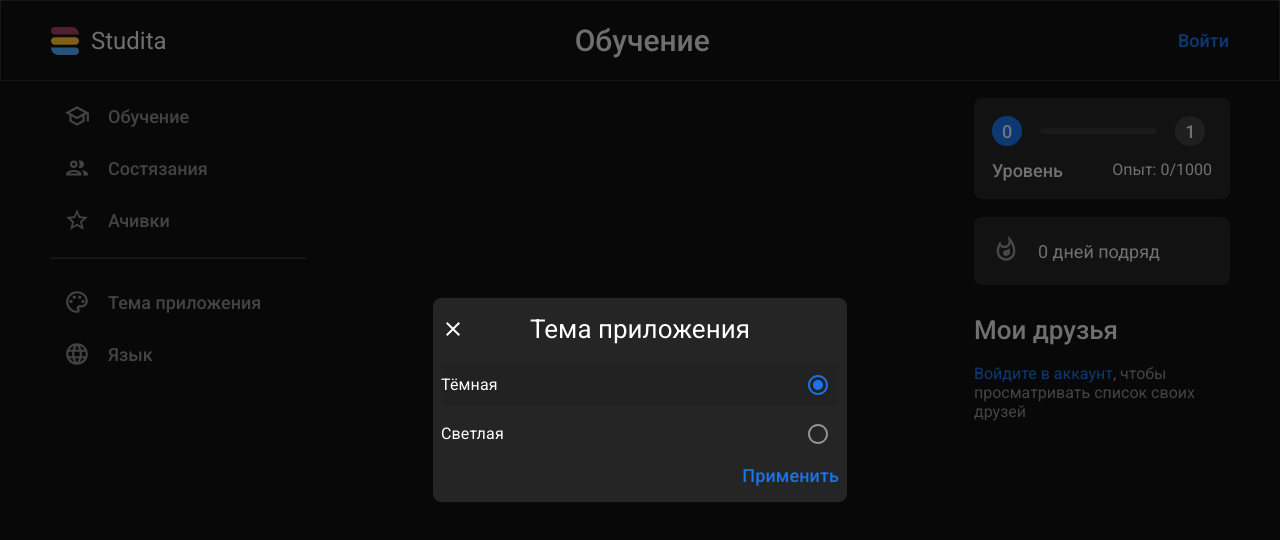
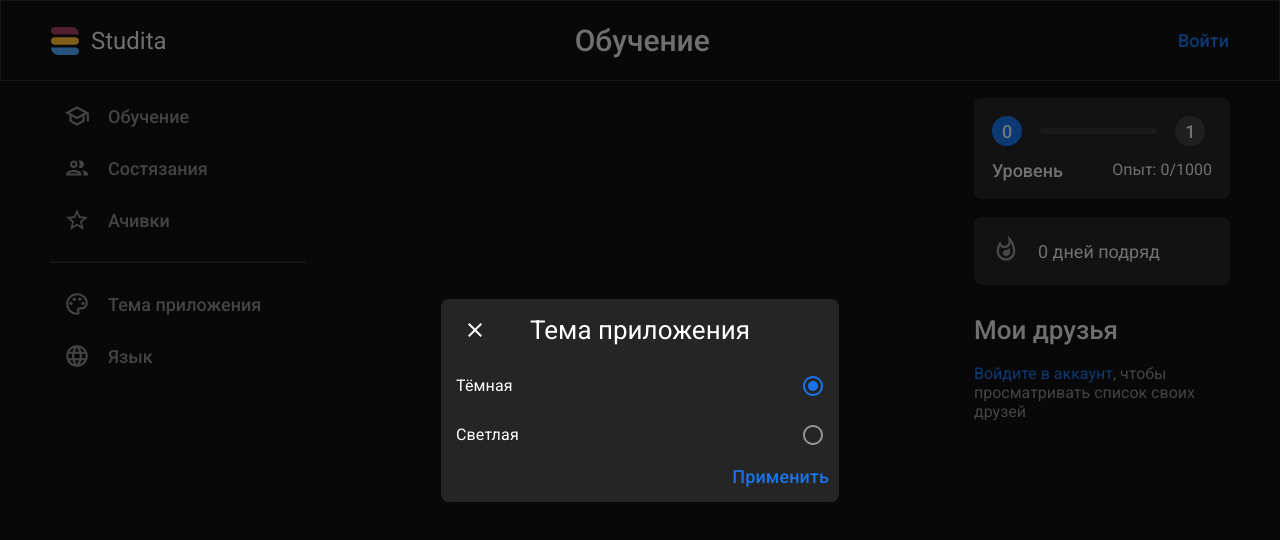
Before and after one commit to Tarasikee/studita-web-react, a React (Create React App) app: page /logout in a window 1280 px wide. Both pictures are taken after a click on the button "Тема приложения". Shown: the top 540 px of the page. Built offline with nearby package versions, Linux system fonts and the light colour scheme; no server answers.

Commit message:
New Version of Studita with Themes v 0.035

```diff
--- a/src/Components/LeftBar/ItemBar/ItemBar.module.css
+++ b/src/Components/LeftBar/ItemBar/ItemBar.module.css
@@ -15,6 +15,7 @@ button.containerItem {
     margin: 0;
     border: none;
     outline: none;
+    cursor: pointer;
     background-color: transparent;
     border-radius: 0;
     transition: 500ms ease-out;
--- a/src/Components/LeftBar/LeftBar.jsx
+++ b/src/Components/LeftBar/LeftBar.jsx
@@ -26,36 +26,10 @@ const LeftBar = props => {
         setOpen(false);
     };
 
-    const handleColorAndMarginBottom = () => {
-
-        if (theme === 'white' && !isLogin) {
-            return {color: 'rgba(0, 0, 0, 0.5)', marginBottom: '14px'}
-        } else if (theme === 'white' && isLogin) {
-            return {color: 'rgba(0, 0, 0, 0.5)', marginBottom: '0'}
-        } else if (theme !== 'white' && !isLogin) {
-            return {color: 'rgba(255, 255, 255, 0.5)', marginBottom: '14px'}
-        } else if (theme !== 'white' && !isLogin) {
-            return {color: 'rgba(255, 255, 255, 0.5)', marginBottom: '14px'}
-        }
-    };
-
-    const handleColorAndMarginTop = () => {
-
-        if (theme === 'white' && !isLogin) {
-            return {color: 'rgba(0, 0, 0, 0.5)', marginTop: '14px'}
-        } else if (theme === 'white' && isLogin) {
-            return {color: 'rgba(0, 0, 0, 0.5)', marginTop: '0'}
-        } else if (theme !== 'white' && !isLogin) {
-            return {color: 'rgba(255, 255, 255, 0.5)', marginTop: '14px'}
-        } else if (theme !== 'white' && !isLogin) {
-            return {color: 'rgba(255, 255, 255, 0.5)', marginTop: '14px'}
-        }
-    };
-
-    const checkStyleForThemeWhite = (style_one, style_two) => {
+    const checkStyles = (style_one, style_two) => {
         return theme === 'white'
-            ? style_one//backgroundColor: 'rgba(255, 255, 255, 0.08)'
-            : style_two//backgroundColor: 'rgba(0, 0, 0, 0.06)'
+            ? style_one
+            : style_two
     };
 
 
@@ -64,8 +38,8 @@ const LeftBar = props => {
             <ItemBar
                 path={"/"}
                 theme={theme}
-                style={checkStyleForThemeWhite({color: 'rgba(0, 0, 0, 0.5)'}, null)}
-                styleP={checkStyleForThemeWhite({color: 'rgba(0, 0, 0, 0.5)'}, null)}
+                style={checkStyles({color: 'rgba(0, 0, 0, 0.5)'}, null)}
+                styleP={checkStyles({color: 'rgba(0, 0, 0, 0.5)'}, null)}
                 text={"Обучение"}
                 icon={<SchoolOutlinedIcon/>}
             />
@@ -73,8 +47,8 @@ const LeftBar = props => {
             <ItemBar
                 path={"/fight"}
                 theme={theme}
-                style={checkStyleForThemeWhite({color: 'rgba(0, 0, 0, 0.5)'}, null)}
-                styleP={checkStyleForThemeWhite({color: 'rgba(0, 0, 0, 0.5)'}, null)}
+                style={checkStyles({color: 'rgba(0, 0, 0, 0.5)'}, null)}
+                styleP={checkStyles({color: 'rgba(0, 0, 0, 0.5)'}, null)}
                 text={"Состязания"}
                 icon={<GroupOutlinedIcon/>}
             />
@@ -82,8 +56,8 @@ const LeftBar = props => {
             <ItemBar
                 path={"/achievements"}
                 theme={theme}
-                style={handleColorAndMarginBottom()}
-                styleP={checkStyleForThemeWhite({color: 'rgba(0, 0, 0, 0.5)'}, null)}
+                style={checkStyles({color: 'rgba(0, 0, 0, 0.5)'}, null)}
+                styleP={checkStyles({color: 'rgba(0, 0, 0, 0.5)'}, null)}
                 text={"Ачивки"}
                 icon={<StarBorderOutlinedIcon/>}
             />
@@ -127,8 +101,8 @@ const LeftBar = props => {
             <ItemBar
                 isButton={true}
                 onClick={handleOpenTheme}
-                style={handleColorAndMarginTop()}
-                styleP={checkStyleForThemeWhite({color: 'rgba(0, 0, 0, 0.5)'}, null)}
+                style={checkStyles({color: 'rgba(0, 0, 0, 0.5)'}, null)}
+                styleP={checkStyles({color: 'rgba(0, 0, 0, 0.5)'}, null)}
                 theme={theme}
                 text={"Тема приложения"}
                 icon={<PaletteOutlinedIcon/>}
@@ -139,8 +113,8 @@ const LeftBar = props => {
             <ItemBar
                 isButton={true}
                 theme={theme}
-                style={checkStyleForThemeWhite({color: 'rgba(0, 0, 0, 0.5)'}, null)}
-                styleP={checkStyleForThemeWhite({color: 'rgba(0, 0, 0, 0.5)'}, null)}
+                style={checkStyles({color: 'rgba(0, 0, 0, 0.5)'}, null)}
+                styleP={checkStyles({color: 'rgba(0, 0, 0, 0.5)'}, null)}
                 onClick={() => LanguageMenu()}
                 text={"Язык"}
                 icon={<LanguageOutlinedIcon/>}
--- a/src/Components/LeftBar/LeftBar.module.css
+++ b/src/Components/LeftBar/LeftBar.module.css
@@ -1,4 +1,5 @@
 .hrLine {
     transition: 500ms ease-in-out all;
     border-color: rgba(0,0,0,0.1);
+    margin: 18px 0;
 }
--- a/src/Components/LeftBar/ModalOnTheme/ModalOnTheme.jsx
+++ b/src/Components/LeftBar/ModalOnTheme/ModalOnTheme.jsx
@@ -101,15 +101,19 @@ const ModalOnTheme = props => {
                                 <RadioGroup value={value} onChange={handleChange}>
                                     <FormControlLabel value="black"
                                                       labelPlacement="start"
-                                                      style={/*isThemeWhite()*/ {background: 'rgba(0, 0, 0, 0.08)'}}
+                                                      style={isThemeWhite()}
                                                       control={RadioForTheme()}
-                                                      className={s.formControlLabel}
+                                                      className={theme === 'black'
+                                                          ? s.formControlLabel
+                                                          : s.formControlLabel + ' ' + s.white}
                                                       label="Тёмная"/>
                                     <FormControlLabel value="white"
                                                       labelPlacement="start"
                                                       style={isThemeWhite()}
                                                       control={RadioForTheme()}
-                                                      className={s.formControlLabel}
+                                                      className={theme === 'black'
+                                                          ? s.formControlLabel
+                                                          : s.formControlLabel + ' ' + s.white}
                                                       label="Светлая"/>
                                     <button type="submit" className={s.btnSubmit}>
                                         Применить
--- a/src/Components/LeftBar/ModalOnTheme/ModalOnTheme.module.css
+++ b/src/Components/LeftBar/ModalOnTheme/ModalOnTheme.module.css
@@ -6,13 +6,13 @@
     border-radius: 8px;
     transition: 500ms ease-in-out all;
     outline: none;
-    padding: 16px 8px;
+    padding: 16px 0 0;
 }
 
 .modalTitle {
     display: flex;
     align-items: center;
-    justify-content: space-between;
+    justify-content: space-around;
     text-align: center;
     font-family: Roboto, sans-serif;
     font-weight: 400;
@@ -37,10 +37,20 @@
     margin-top: 7px;
     margin-left: 0 !important;
     margin-right: 0 !important;
+    padding-left: 15px;
+    padding-right: 5px;
+}
+
+.formControlLabel:hover {
+    background: rgba(255, 255, 255, 0.06);
+}
+
+.formControlLabel.white:hover {
+    background: rgba(0, 0, 0, 0.06);
 }
 
 .btnSubmit {
-    margin-top: 10px;
+    margin: 10px 10px 15px 0;
     font-family: Roboto, sans-serif;
     font-weight: 500;
     font-size: 18px;
--- a/src/Components/RightBar/FriendsComponent/FriendsComponent.css
+++ b/src/Components/RightBar/FriendsComponent/FriendsComponent.css
@@ -3,7 +3,7 @@ h3 {
     font-weight: 500;
     font-size: 26px;
     line-height: 30px;
-    color: rgba(255, 255, 255, 0.87);
+    transition: 500ms ease-out;
     margin: 30px 0 19px 0;
 }
 
@@ -12,7 +12,7 @@ p {
     font-weight: 400;
     font-size: 16px;
     line-height: 19px;
-    color: rgba(255, 255, 255, 0.5);
+    transition: 500ms ease-out;
 }
 
 p a {
--- a/src/Components/RightBar/FriendsComponent/FriendsComponent.jsx
+++ b/src/Components/RightBar/FriendsComponent/FriendsComponent.jsx
@@ -1,12 +1,27 @@
 import React from 'react';
-import s from './FriendsComponent.css'
+import './FriendsComponent.css'
 
-const FriendsComponent = ({isLogin}) => {
+const FriendsComponent = ({isLogin, theme}) => {
+
+    const checkStyles = (style_one, style_two) => {
+        return theme === 'black'
+            ? style_one
+            : style_two
+    };
+
     return (
         !isLogin
             ? <div>
-                <h3 className={s.title}>Мои друзья</h3>
-                <p className={s.textNotRegister}>
+                <h3 style={
+                    checkStyles(
+                        {color: 'rgba(255, 255, 255, 0.87)'},
+                        {color: 'rgba(0, 0, 0, 0.87)'}
+                    )
+                }>Мои друзья</h3>
+                <p style={checkStyles(
+                    {color: 'rgba(255, 255, 255, 0.5)'},
+                    {color: 'rgba(0, 0, 0, 0.5)'}
+                )}>
                     <a href={"./"}>Войдите в аккаунт</a>, чтобы
                     просматривать список своих
                     друзей
--- a/src/Components/RightBar/RightBar.jsx
+++ b/src/Components/RightBar/RightBar.jsx
@@ -5,7 +5,6 @@ import Statistic from "./Statistic/Statistic";
 import FriendsComponent from "./FriendsComponent/FriendsComponent";
 
 const RightBar = ({isLogin, days, level, exp, theme}) => {
-
 
     return (
         <div style={{maxWidth: '256px'}}>
--- a/src/Components/RightBar/Statistic/Statistic.jsx
+++ b/src/Components/RightBar/Statistic/Statistic.jsx
@@ -2,25 +2,35 @@ import React from 'react';
 import s from './Statistic.module.css'
 import WhatshotOutlinedIcon from '@material-ui/icons/WhatshotOutlined';
 
-const Statistic = props => {
-
-    const {days} = props;
+const Statistic = ({days, theme}) => {
 
     const activeDays = e => {
         if (e > 0) {
             return '#E0601F'
+        } else if (theme === 'black') {
+            return 'rgba(255, 255,255, 0.5)'
         } else {
-            return 'rgba(255, 255,255, 0.5)'
+            return 'rgba(0, 0, 0, 0.3)'
         }
     };
 
+    const checkStyles = (style_one, style_two) => {
+        return theme === 'black'
+            ? style_one
+            : style_two
+    };
+
     return (
-        <div className={s.static}>
+        <div style={checkStyles(
+            {background: 'rgba(255, 255, 255, 0.08)'},
+            {background: 'rgba(0, 0, 0, 0.06)'})} className={s.static}>
             <div>
-                <WhatshotOutlinedIcon style={{color: activeDays(days), marginRight: '18px', fontSize: '28px'}}/>
+                <WhatshotOutlinedIcon style={{color: activeDays(days), transition: '500ms ease-out', marginRight: '18px', fontSize: '28px'}}/>
             </div>
             <div className={s.daysInRow}>
-                <p>{days} дней подряд</p>
+                <p style={checkStyles(
+                    {color: 'rgba(255, 255, 255, 0.87)'},
+                    {color: 'rgba(0, 0, 0, 0.87)'})}>{days} дней подряд</p>
             </div>
         </div>
     );
--- a/src/Components/RightBar/Statistic/Statistic.module.css
+++ b/src/Components/RightBar/Statistic/Statistic.module.css
@@ -1,10 +1,10 @@
 .static {
-    background: rgba(255, 255, 255, 0.08);
     border-radius: 8px;
     max-width: 256px;
     margin-top: 18px;
     display: flex;
     align-items: center;
+    transition: 500ms ease-out;
     padding: 18px;
 }
 
@@ -13,5 +13,5 @@
     font-weight: 400;
     font-size: 18px;
     line-height: 21px;
-    color: rgba(255, 255, 255, 0.87);
+    transition: 500ms ease-out;
 }
--- a/src/Components/RightBar/UserLevel/UserLevel.jsx
+++ b/src/Components/RightBar/UserLevel/UserLevel.jsx
@@ -3,7 +3,7 @@ import s from "./UserLevel.module.css";
 
 const UserLevel = ({level, exp, theme}) => {
 
-    const checkStyleForThemeBlack = (style_one, style_two) => {
+    const checkStyles = (style_one, style_two) => {
         return theme === 'black'
             ? style_one//backgroundColor: 'rgba(255, 255, 255, 0.08)'
             : style_two//backgroundColor: 'rgba(0, 0, 0, 0.06)'
@@ -11,7 +11,7 @@ const UserLevel = ({level, exp, theme}) => {
 
     return (
         <div style={
-            checkStyleForThemeBlack(
+            checkStyles(
                 {backgroundColor: 'rgba(255, 255, 255, 0.08)'},
                 {backgroundColor: 'rgba(0, 0, 0, 0.06)'})}
              className={s.userLevel}>
@@ -19,7 +19,7 @@ const UserLevel = ({level, exp, theme}) => {
             <div className={s.upUserLevel}>
                 <span>{level}</span>
                 <div style={
-                    checkStyleForThemeBlack(
+                    checkStyles(
                         {background: 'rgba(255, 255, 255, 0.08)'},
                         {background: 'rgba(0, 0, 0, 0.1)'}
                     )
@@ -28,18 +28,18 @@ const UserLevel = ({level, exp, theme}) => {
 
                     </div>
                 </div>
-                <span style={checkStyleForThemeBlack(
+                <span style={checkStyles(
                     {background: 'rgba(255, 255, 255, 0.12)', color: 'rgba(255, 255, 255, 0.87)'},
                     {background: 'rgba(0, 0, 0, 0.12)', color: 'rgba(0, 0, 0, 0.87)'})}>
                     {level + 1}</span>
             </div>
             <div className={s.downUserLevel}>
-                <p style={checkStyleForThemeBlack(
+                <p style={checkStyles(
                     {color: 'rgba(255, 255, 255, 0.87)'},
                     {color: 'rgba(0, 0, 0, 0.87)'})}>Уровень</p>
-                <div style={checkStyleForThemeBlack(
+                <div style={checkStyles(
                     {color: 'rgba(255, 255, 255, 0.87)'},
-                    {color: 'rgba(0, 0, 0, 0.87)'})} className={s.xp}>
+                    {color: 'rgba(0, 0, 0, 0.5)'})} className={s.xp}>
                     Опыт: {exp}/1000
                 </div>
             </div>
```
